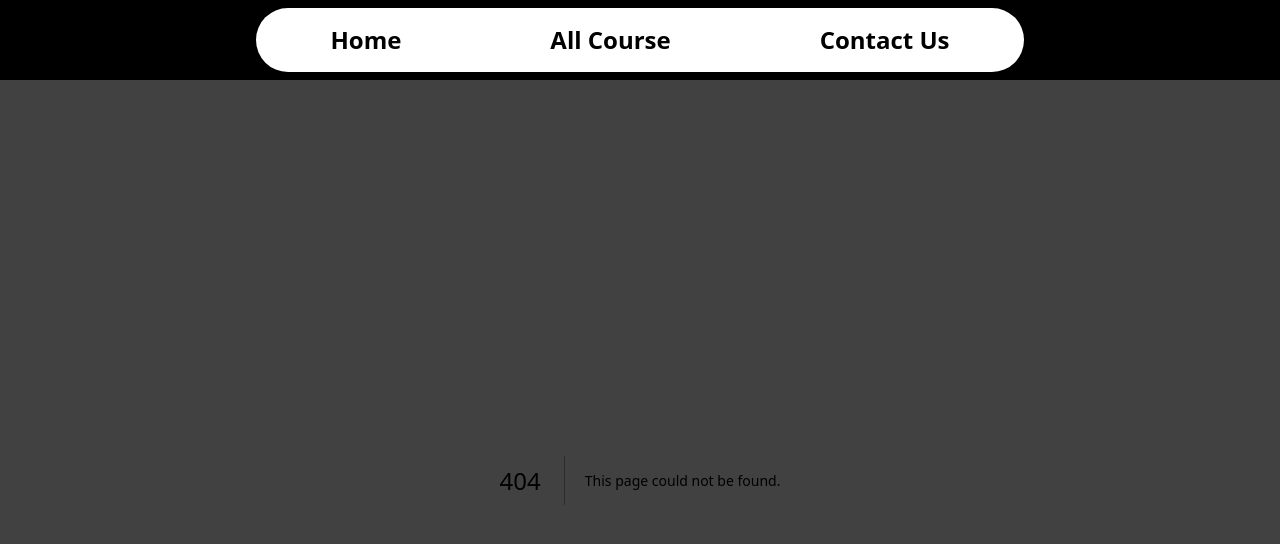
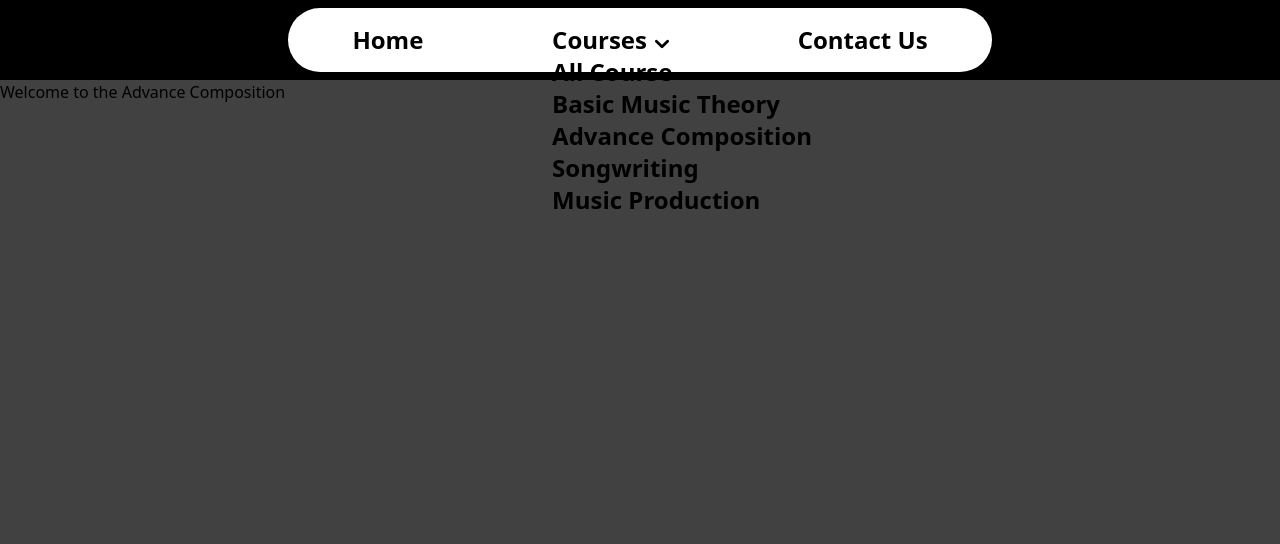
Before and after one commit to RohitBMalviya/Nextjs-Typescript-MusicAcademy, a Next.js app in the folder next-typescript/: page /advance in a window 1280 px wide. Before the commit this address had no page. Shown: the top 544 px of the page. Built offline with nearby package versions, Linux system fonts and the light colour scheme.

Commit message:
add pages

```diff
--- /dev/null
+++ b/next-typescript/src/app/advance/page.tsx
@@ -0,0 +1,7 @@
+export default function Advance() {
+  return (
+    <>
+      <div>Welcome to the Advance Composition</div>
+    </>
+  );
+}
--- /dev/null
+++ b/next-typescript/src/app/basic/page.tsx
@@ -0,0 +1,7 @@
+export default function Basic() {
+  return (
+    <>
+      <div>Welcome to the Basic Music Theory</div>
+    </>
+  );
+}
--- /dev/null
+++ b/next-typescript/src/app/courses/page.tsx
@@ -0,0 +1,7 @@
+export default function Courses() {
+  return (
+    <>
+      <div>Welcome to the Courses</div>
+    </>
+  );
+}
--- /dev/null
+++ b/next-typescript/src/app/musicproduction/page.tsx
@@ -0,0 +1,7 @@
+export default function MusicProduction() {
+  return (
+    <>
+      <div>Welcome to the Music Production</div>
+    </>
+  );
+}
--- /dev/null
+++ b/next-typescript/src/app/songwriting/page.tsx
@@ -0,0 +1,7 @@
+export default function SongWriting() {
+  return (
+    <>
+      <div>Welcome to the Song Writing</div>
+    </>
+  );
+}
--- a/next-typescript/src/components/Navbar.tsx
+++ b/next-typescript/src/components/Navbar.tsx
@@ -1,20 +1,61 @@
+"use client";
+
 import Link from "next/link";
+import { useState } from "react";
 
 export default function Navbar() {
+  const [dropdown, setDropdown] = useState("");
   return (
     <>
       <nav className="bg-black  w-full flex justify-center items-center space-y-4 h-20 ">
-        <ul className="min-[430px]:flex hidden justify-around items-center text-2xl font-semibold text- h-16 bg-white w-[60%] rounded-full ">
+        <ul className="min-[500px]:flex hidden justify-around items-center text-2xl max-[650px]:text-[22px] max-[950px]:w-[60%] font-semibold text- h-16 bg-white w-[55%] rounded-full ">
           <li>
             <Link href={"/"}>Home</Link>
           </li>
           <li>
-            <Link href={"/allcourse"}>All Course</Link>
+            <Link id="menuList" href={"/courses"} className="relative flex">
+              Courses
+              <svg
+                className="w-3.5  ms-2 pt-2"
+                aria-hidden="true"
+                xmlns="http://www.w3.org/2000/svg"
+                fill="none"
+                viewBox="0 0 10 6"
+              >
+                <path
+                  stroke="currentColor"
+                  strokeLinecap="round"
+                  strokeLinejoin="round"
+                  strokeWidth="2"
+                  d="m1 1 4 4 4-4"
+                />
+              </svg>
+            </Link>
+            <menu className="absolute" aria-labelledby="menuList">
+              <li>
+                <Link href="/allcourse">All Course</Link>
+              </li>
+              <li>
+                <Link href="/basic">Basic Music Theory</Link>
+              </li>
+              <li>
+                <Link href="/advance">Advance Composition</Link>
+              </li>
+              <li>
+                <Link href="/songwriting">Songwriting</Link>
+              </li>
+              <li>
+                <Link href="/musicproduction">Music Production</Link>
+              </li>
+            </menu>
           </li>
           <li>
             <Link href={"/contactus"}>Contact Us</Link>
           </li>
         </ul>
+        <div className="hidden max-[499px]:block text-end w-full text-white">
+          Menu=
+        </div>
       </nav>
     </>
   );
```
